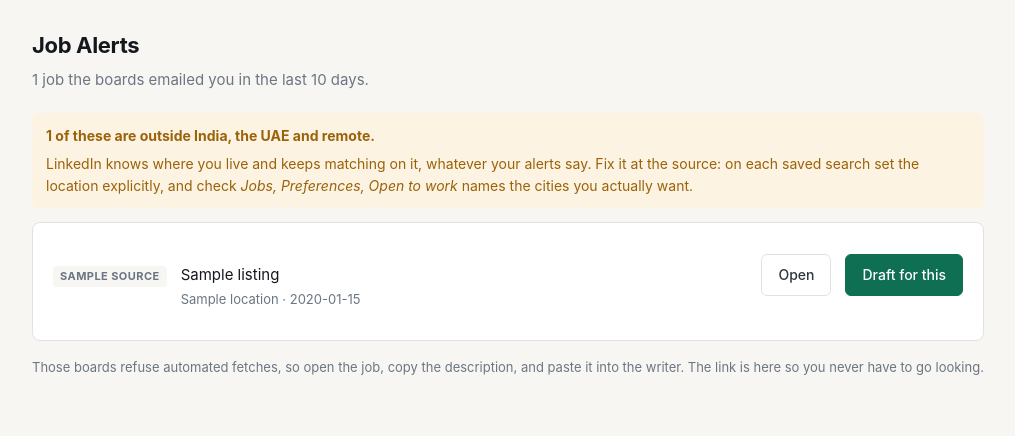
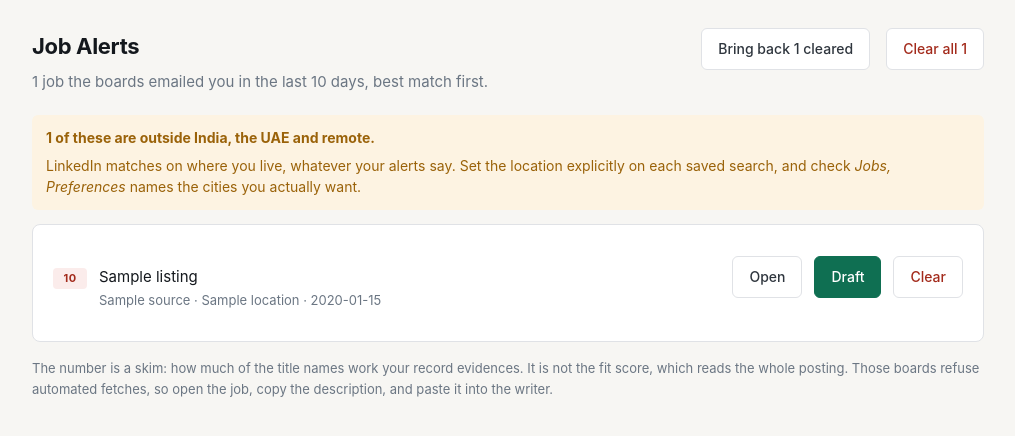
Before and after one commit to Samsteve159/Job-description-app, a FastAPI app: template templates/alerts.html in a window 1280 px wide. Shown: the part 59-495 px from the top of the page, without its empty margins (132-1147 px from the left). Run offline with FastAPI, Linux system fonts and the light colour scheme; the template is opened without the code that fills it: most values are stand-ins (such as "Sample title", 1, 10 or a date in 2020); parts of the project's set-up code (start-up, migrations or seed data) failed here and were passed over.

Commit message:
A score on every alert, and a way to clear the clutter
Alerts now carry a number and sort by it, best first. A feed ordered by
arrival makes him read all of it to find the two worth opening.

It is not the fit score and does not pretend to be. That one reads a whole
posting, weighs what it leans on and checks the rendered document against a
parser. An alert gives a title and a city, so this scores one question: does
the title name work his record can evidence. Shallow, and labelled as such on
the page, because a skim dressed as the considered answer would stop him
opening jobs on a guess.

Counted, not averaged. LinkedIn puts the employer inside the title, so a ratio
over every word scored "Procurement Specialist JBS Australia Pty Limited" at
30, with Pty and Limited outvoting Procurement. Seniority two rungs up or a
rung down costs it, and so does the wrong continent.

Clearing: one button per row, one for the lot at the top right, and a Bring
back that undoes either. Cleared keys are stored, because the screen re-reads
Gmail on every visit and a hidden row would otherwise return thirty seconds
later. Packages get the same treatment, soft deleted per the app's own
convention, with the built files removed alongside. That list is capped at ten
now rather than twelve.

Two equivalences the scoring exposed: consultant with consulting, engineer
with engineering. And short tokens are back in scope, since bi, ai and ml were
being dropped for being two letters long.

563 tests passing.

Co-Authored-By: Claude Opus 5 <noreply@anthropic.com>
Claude-Session: https://claude.ai/code/session_01TzjftBVE8VQdJRJ4M3VX69

```diff
--- a/modules/keywords.py
+++ b/modules/keywords.py
@@ -77,6 +77,9 @@ _EQUIVALENTS: List[Set[str]] = [
     {"process", "processes"},
     {"requirement", "requirements"},
     {"metric", "metrics"},
+    {"consulting", "consultant", "consultancy", "consultants"},
+    {"engineering", "engineer", "engineers"},
+    {"specialist", "specialists"},
 ]
 
 _CANON: Dict[str, str] = {}
--- a/templates/alerts.html
+++ b/templates/alerts.html
@@ -1,50 +1,76 @@
 {% extends "base.html" %}
 {% block body %}
 
-<h1>Job Alerts</h1>
+<div style="display: flex; gap: 16px; align-items: baseline; flex-wrap: wrap;">
+  <h1 style="margin-bottom: 0;">Job Alerts</h1>
+  <span style="flex: 1;"></span>
+  {% if cleared_count %}
+    <form method="post" action="/job/alerts/restore">
+      <button type="submit" class="secondary">Bring back {{ cleared_count }} cleared</button>
+    </form>
+  {% endif %}
+  {% if rows %}
+    <form method="post" action="/job/alerts/clear" id="clearAll">
+      {% for r in rows %}
+        <input type="hidden" name="key" value="{{ r.listing.key }}">
+        <input type="hidden" name="label" value="{{ r.listing.label }}">
+      {% endfor %}
+      <button type="submit" class="danger">Clear all {{ rows|length }}</button>
+    </form>
+  {% endif %}
+</div>
+
 <p class="lead">
-  {{ listings|length }} job{{ '' if listings|length == 1 else 's' }} the boards emailed you
-  in the last {{ days }} days.
+  {{ rows|length }} job{{ '' if rows|length == 1 else 's' }} the boards emailed you in the
+  last {{ days }} days, best match first.
 </p>
 
 {% if off_target %}
 <div class="notice warn">
   <strong>{{ off_target|length }} of these are outside India, the UAE and remote.</strong>
   <p style="margin: 6px 0 0;">
-    LinkedIn knows where you live and keeps matching on it, whatever your alerts say. Fix
-    it at the source: on each saved search set the location explicitly, and check
-    <em>Jobs, Preferences, Open to work</em> names the cities you actually want.
+    LinkedIn matches on where you live, whatever your alerts say. Set the location
+    explicitly on each saved search, and check <em>Jobs, Preferences</em> names the cities
+    you actually want.
   </p>
 </div>
 {% endif %}
 
-{% if listings %}
+{% if rows %}
 <div class="panel">
-  {% for l in listings %}
-    <div style="display: flex; gap: 14px; align-items: baseline; padding: 11px 0;
+  {% for r in rows %}
+    <div style="display: flex; gap: 12px; align-items: baseline; padding: 11px 0;
                 border-bottom: 1px solid var(--rule);">
-      <span class="badge section" style="flex: none;">{{ l.source }}</span>
+      <span class="badge {{ 'verified' if r.band == 'green' else ('inferred' if r.band == 'amber' else 'blocked') }}"
+            style="flex: none; min-width: 34px; text-align: center;"
+            title="How much of this title names work your record evidences. A skim, not the fit score.">{{ r.score }}</span>
       <span style="flex: 1; min-width: 0;">
-        <span class="block-text">{{ l.label }}</span>
+        <span class="block-text">{{ r.listing.label }}</span>
         <span class="hint" style="display: block; margin-top: 2px;">
-          {{ l.location or 'location not given' }}
-          {%- if l.received %} &middot; {{ l.received.strftime('%d %b') }}{% endif %}
+          {{ r.listing.source }} &middot; {{ r.listing.location or 'location not given' }}
+          {%- if r.listing.received %} &middot; {{ r.listing.received.strftime('%d %b') }}{% endif %}
         </span>
       </span>
-      {% if l.url %}
-        <a class="button secondary" href="{{ l.url }}" target="_blank" rel="noopener">Open</a>
+      {% if r.listing.url %}
+        <a class="button secondary" href="{{ r.listing.url }}" target="_blank" rel="noopener">Open</a>
       {% endif %}
-      <a class="button" href="/job/writer">Draft for this</a>
+      <a class="button" href="/job/writer">Draft</a>
+      <form method="post" action="/job/alerts/clear">
+        <input type="hidden" name="key" value="{{ r.listing.key }}">
+        <input type="hidden" name="label" value="{{ r.listing.label }}">
+        <button type="submit" class="danger">Clear</button>
+      </form>
     </div>
   {% endfor %}
 </div>
 <p class="hint">
-  Those boards refuse automated fetches, so open the job, copy the description, and paste
-  it into the writer. The link is here so you never have to go looking.
+  The number is a skim: how much of the title names work your record evidences. It is not
+  the fit score, which reads the whole posting. Those boards refuse automated fetches, so
+  open the job, copy the description, and paste it into the writer.
 </p>
 {% else %}
 <div class="empty panel">
-  <p>Nothing yet. Set job alerts on LinkedIn and Naukri and they will start arriving.</p>
+  <p>Nothing here. Either no alerts have arrived, or you have cleared them all.</p>
 </div>
 {% endif %}
 
```
Also changed, not shown: database/models.py (+16 -1 lines), modules/inbox.py (+47 -0 lines), templates/writer.html (+6 -1 lines), tests/test_inbox.py (+46 -0 lines), tests/test_webapp.py (+5 -1 lines), webapp/routes.py (+73 -14 lines).
